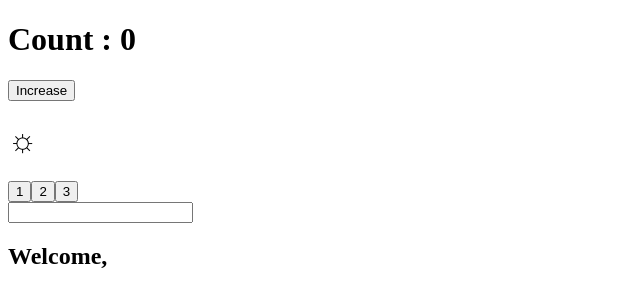
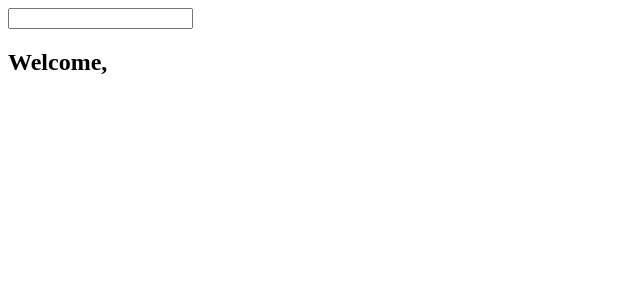
Before and after one commit to Baku305/react-exercises, a React (Create React App) app in the folder react-exercises/: page / in a window 1280 px wide. Shown: the top 306 px of the page, without its empty margins (0-640 px from the left). Built offline with nearby package versions, Linux system fonts and the light colour scheme.

Commit message:
fix/cleaning files

```diff
--- a/react-exercises/src/ClickCounter.jsx
+++ /dev/null
@@ -1,30 +0,0 @@
-import React from "react";
-
-export class ClickCounter extends React.Component {
-
-
-    state = {
-        count : 0
-    }
-
-    render(){
-        return <div>
-            <h1>Count : {this.state.count}</h1>
-            <CounterButton onClick={this.eventHandler}/>
-            </div>
-    }
-
-    eventHandler = () => {
-        this.setState(
-             {count : this.state.count + 1}
-        )
-    }
-
-}
-
-export class CounterButton extends React.Component {
-
-    render(){
-        return <button onClick={this.props.onClick}>Increase</button>
-    }
-}
--- a/react-exercises/src/ClickTracker .jsx
+++ /dev/null
@@ -1,24 +0,0 @@
-import React from "react";
-
-export default class ClickTracker extends React.Component {
-
-    state = {
-        res : "☼"
-    }
-
-   render(){
-    return(
-        <div>
-            <h1>{this.state.res}</h1>
-            <button onClick={this.eventHandler}>1</button>
-            <button onClick={this.eventHandler}>2</button>
-            <button onClick={this.eventHandler}>3</button>
-        </div>)
-    }
-
-    eventHandler = (event) => {
-
-        this.setState(
-            {res : event.target.innerText}
-        )
-}}
--- a/react-exercises/src/app.jsx
+++ b/react-exercises/src/app.jsx
@@ -1,6 +1,4 @@
 import React from "react";
-import { ClickCounter } from "./ClickCounter";
-import ClickTracker from "./ClickTracker ";
 import InteractiveWelcome from "./InteractiveWelcome ";
 
 export class App extends React.Component {
@@ -8,12 +6,6 @@ export class App extends React.Component {
     return (
         <>
         <div>
-        <ClickCounter />
-      </div>
-      <div>
-          <ClickTracker />
-        </div>
-        <div>
           <InteractiveWelcome/>
         </div>
         </>
```
